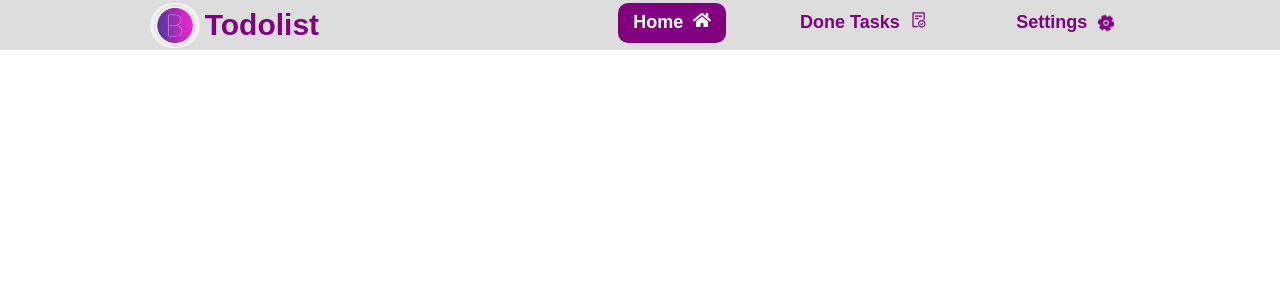
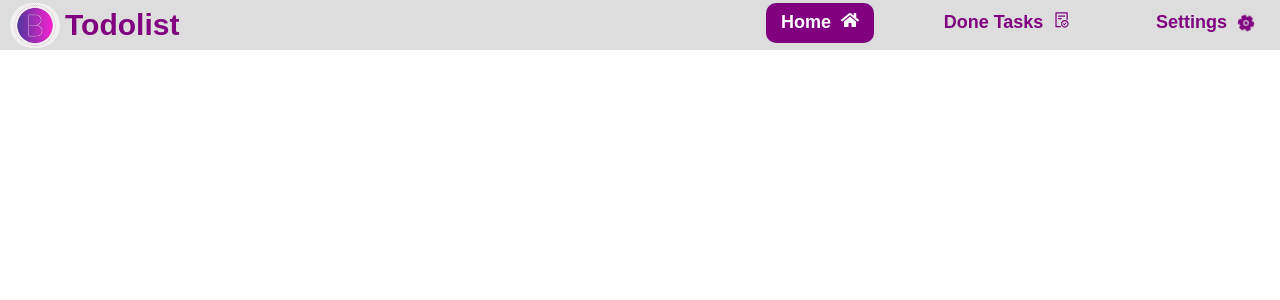
Before and after one commit to solikhov07/todolist-requests, a React (Create React App) app: page / in a window 1280 px wide. Shown: the top 300 px of the page. Built offline with nearby package versions, Linux system fonts and the light colour scheme.

Commit message:
header style change css

```diff
--- a/src/components/header/Header.module.css
+++ b/src/components/header/Header.module.css
@@ -4,7 +4,8 @@ header{
     background-color: var(--main-styled-white-color);
     display: flex;
     align-items: center;
-    justify-content: space-around;
+    justify-content: space-between;
+    padding: 0 10px;
 }
 
 .header_logo__wrapper{
```
